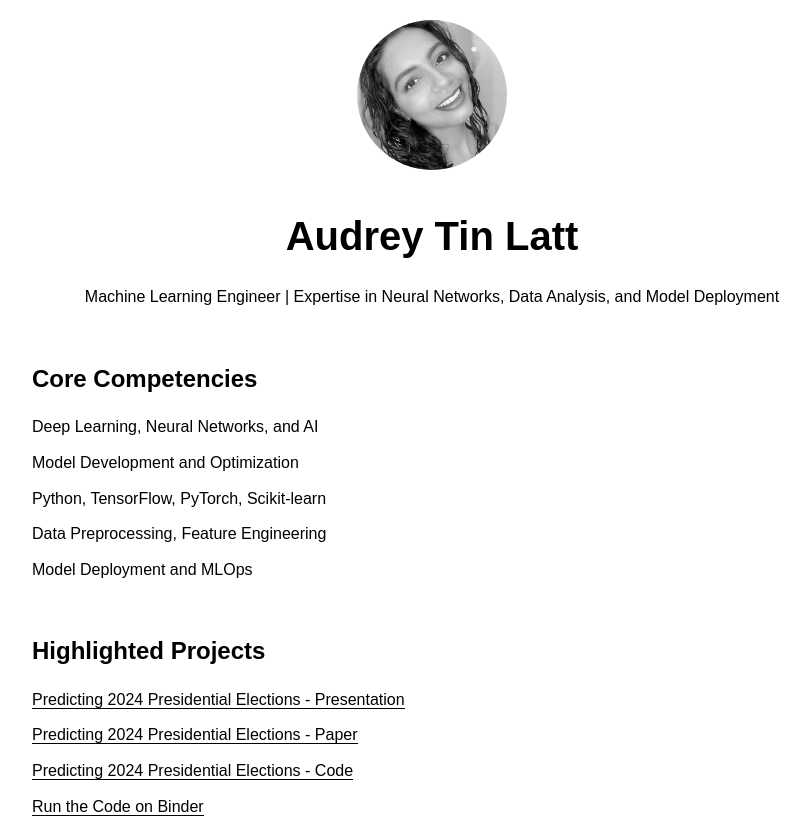
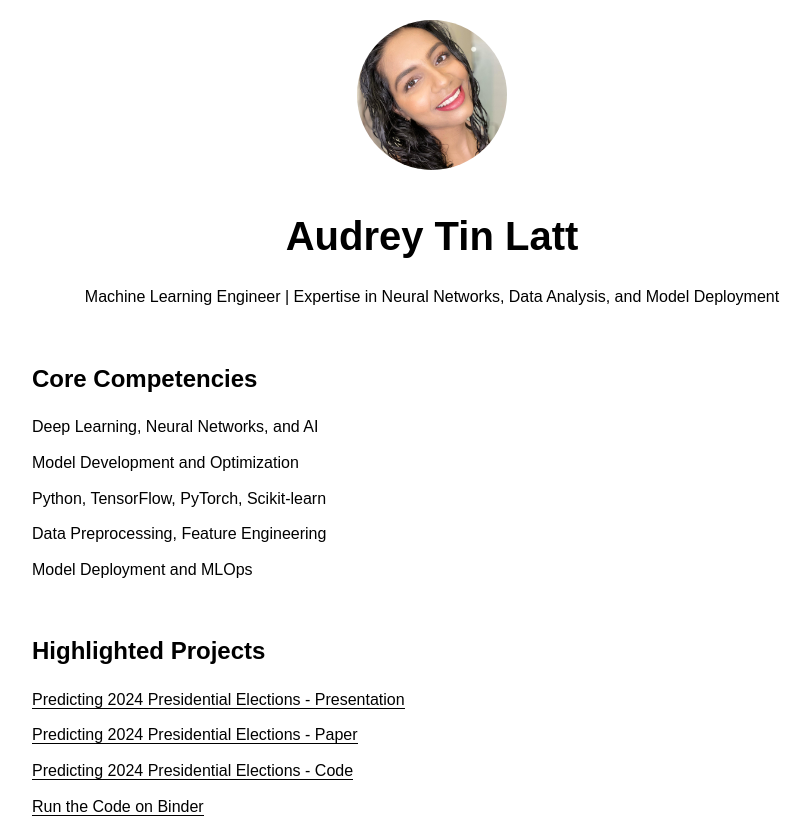
Before and after one commit to audreytinlatt/audreytinlatt.github.io, a plain HTML site: page index.html in a window 1280 px wide. Shown: the top 822 px of the page, without its empty margins (208-1018 px from the left). Drawn offline with Linux system fonts and the light colour scheme.

Commit message:
Update index.html

```diff
--- a/index.html
+++ b/index.html
@@ -63,7 +63,7 @@
 <body>
 
     <header>
-        <img src="black_and_white_image.jpg" alt="Audrey Tin Latt">
+        <img src="126485399_10224259072641512_7278413197272566052_n.jpg" alt="Audrey Tin Latt">
         <h1>Audrey Tin Latt</h1>
         <p>Machine Learning Engineer | Expertise in Neural Networks, Data Analysis, and Model Deployment</p>
     </header>
```
